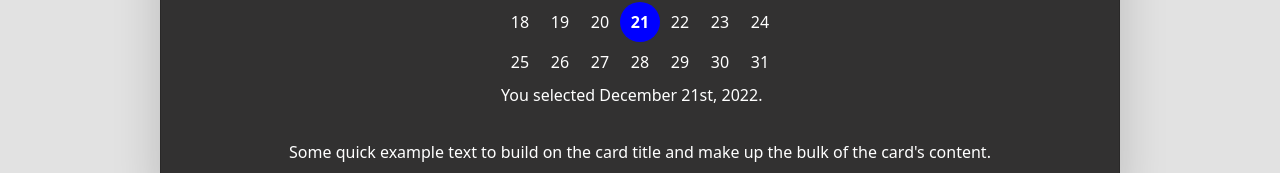
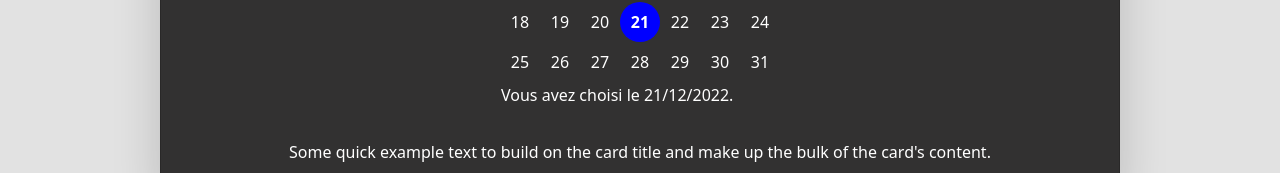
Before and after one commit to theocrsb/KCF_Front, a React (Create React App) app: page /calendrier in a window 1280 px wide. Shown: the part 386-559 px from the top of the page. Built offline with nearby package versions, Linux system fonts and the light colour scheme; the HTML template or start-up script is replaced by a standard one.

Commit message:
changement format heure francaise

```diff
--- a/src/pages/Calendrier.jsx
+++ b/src/pages/Calendrier.jsx
@@ -9,9 +9,9 @@ const Calendrier = () => {
   const [selectedDay, setSelectedDay] = useState(today);
 
   const footer = selectedDay ? (
-    <p>You selected {format(selectedDay, 'PPP')}.</p>
+    <p>Vous avez choisi le {format(selectedDay, 'dd/MM/yyyy')}.</p>
   ) : (
-    <p>Please pick a day.</p>
+    <p>Veuillez choisir un jour.</p>
   );
   return (
     <div className='d-flex justify-content-center'>
```
